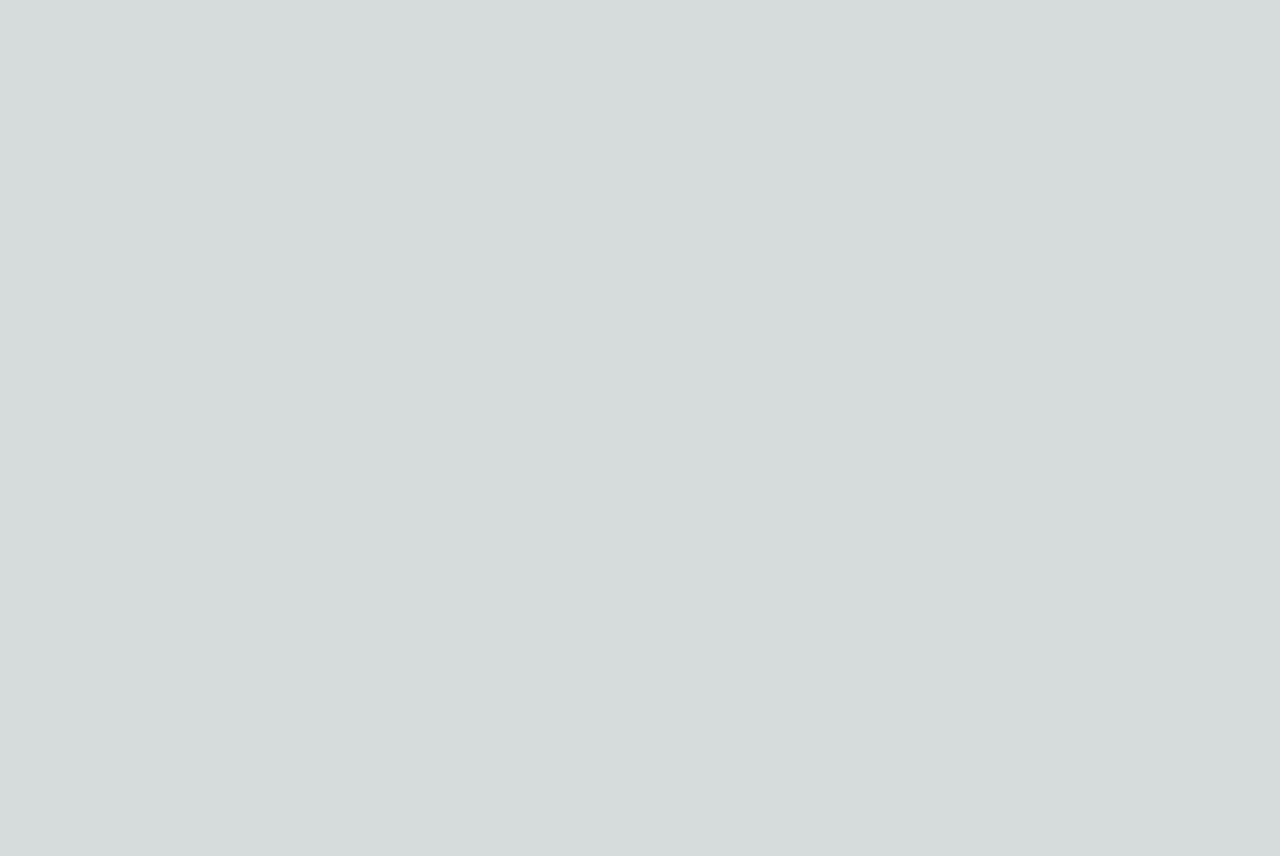
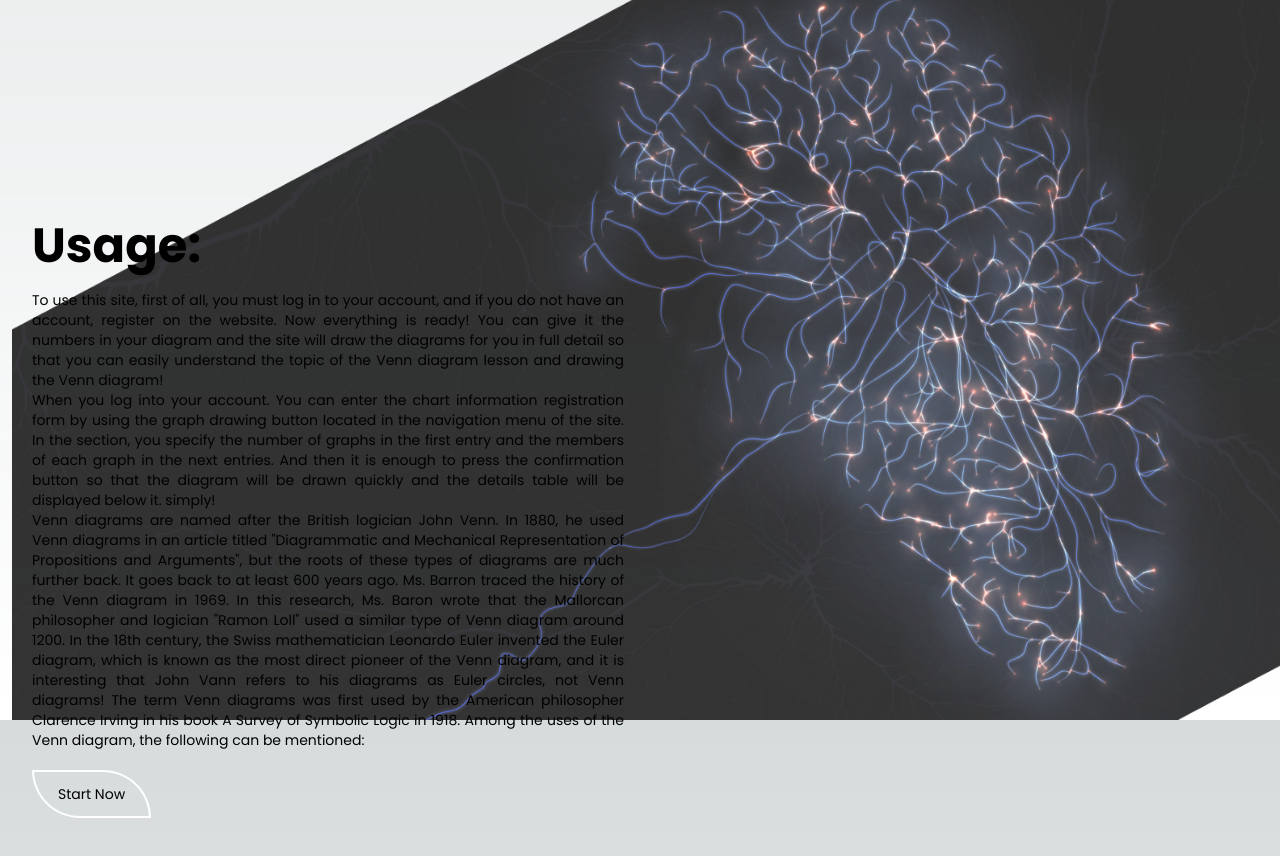
Before and after one commit to ManitorDev/venn-diagram, a Next.js app: page / in a window 1280 px wide. Shown: the part 880-1736 px from the top of the page. Before the commit the page ends 800 px from the top, so only its background shows below. Built offline with nearby package versions, Linux system fonts and the light colour scheme.

Commit message:
"Added WhatVennSection component to Home page,

```diff
--- a/src/app/page.tsx
+++ b/src/app/page.tsx
@@ -1,10 +1,12 @@
 import SectionHero from "@/components/sectionHero";
 import Image from "next/image";
+import WhatVennSection from "../components/whatVennSection";
 
 export default function Home() {
   return (
     <main>
       <SectionHero />
+      <WhatVennSection />
     </main>
   );
 }
--- a/src/components/sectionHero/index.tsx
+++ b/src/components/sectionHero/index.tsx
@@ -102,7 +102,7 @@ const SectionHero = () => {
       </div>
 
       {/* Button */}
-      <button className="py-3 px-6 border-2 border-white rounded-tr-full rounded-bl-full flex justify-center items-center gap-1 absolute bottom-8 left-8">
+      <button className={`${styles.btn}`}>
         <span>Continue</span>
         <IoIosArrowRoundForward size={22} />
       </button>
--- /dev/null
+++ b/src/components/whatVennSection/index.tsx
@@ -0,0 +1,68 @@
+"use client";
+import Image from "next/image";
+
+const WhatVennSection = () => {
+  return (
+    <section className="h-screen w-full relative">
+      <section className="w-full md:w-1/2 px-4 pl-8 absolute top-0 md:top-1/4 mx-auto gap-2 h-screen flex flex-col justify-center items-center">
+        <div className="text-sm">
+          <span className="font-bold text-5xl">Usage:</span>
+          <span className="text-justify py-5 flex flex-col justify-center items-start">
+            To use this site, first of all, you must log in to your account, and
+            if you do not have an account, register on the website. Now
+            everything is ready! You can give it the numbers in your diagram and
+            the site will draw the diagrams for you in full detail so that you
+            can easily understand the topic of the Venn diagram lesson and
+            drawing the Venn diagram!
+            <br />
+            When you log into your account. You can enter the chart information
+            registration form by using the graph drawing button located in the
+            navigation menu of the site. In the section, you specify the number
+            of graphs in the first entry and the members of each graph in the
+            next entries. And then it is enough to press the confirmation button
+            so that the diagram will be drawn quickly and the details table will
+            be displayed below it. simply!{" "}
+            {innerWidth > innerHeight ? (
+              <>
+                <br /> Venn diagrams are named after the British logician John
+                Venn. In 1880, he used Venn diagrams in an article titled
+                &quot;Diagrammatic and Mechanical Representation of Propositions
+                and Arguments&quot;, but the roots of these types of diagrams
+                are much further back. It goes back to at least 600 years ago.
+                Ms. Barron traced the history of the Venn diagram in 1969. In
+                this research, Ms. Baron wrote that the Mallorcan philosopher
+                and logician &quot;Ramon Loll&quot; used a similar type of Venn
+                diagram around 1200. In the 18th century, the Swiss
+                mathematician Leonardo Euler invented the Euler diagram, which
+                is known as the most direct pioneer of the Venn diagram, and it
+                is interesting that John Vann refers to his diagrams as Euler
+                circles, not Venn diagrams! The term Venn diagrams was first
+                used by the American philosopher Clarence Irving in his book A
+                Survey of Symbolic Logic in 1918. Among the uses of the Venn
+                diagram, the following can be mentioned: <br />
+              </>
+            ) : (
+              ""
+            )}
+          </span>
+          <button className="py-3 px-6 border-2 border-white rounded-tr-full rounded-bl-full flex justify-center items-center gap-1 ">
+            Start Now
+          </button>
+        </div>
+      </section>
+      <section className="">
+        <Image
+          src="/images/Artboard .png"
+          alt="Artboard"
+          width={innerWidth}
+          height={innerHeight}
+          className={`absolute top-0 -right-3 -z-10 h-screen ${
+            innerHeight > innerWidth ? "w-[200%]" : "w-full"
+          }`}
+        />
+      </section>
+    </section>
+  );
+};
+
+export default WhatVennSection;
--- a/src/styles/sectionHero/style.module.css
+++ b/src/styles/sectionHero/style.module.css
@@ -24,3 +24,7 @@
 .descContainer {
   @apply absolute top-[50%] md:left-[50%] md:w-1/2 lg:w-2/4 w-[100lvw];
 }
+
+.btn {
+  @apply py-3 px-6 border-2 border-white rounded-tr-full rounded-bl-full flex justify-center items-center gap-1 absolute bottom-8 left-8;
+}
```
Also changed, not shown: public/images/Artboard .png (added).
